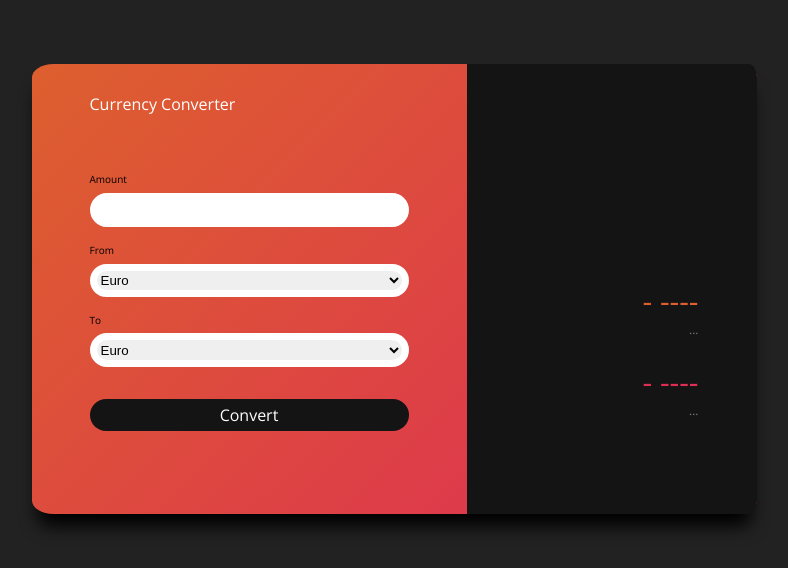
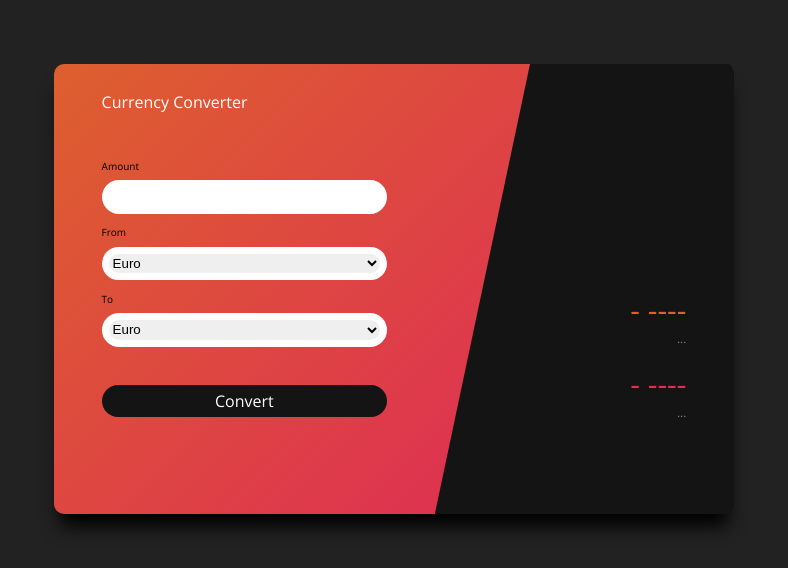
Before and after one commit to anagkazou/currency-converter, a website: page index.html in a window 1280 px wide. Shown: the whole page, without its empty margins (246-1034 px from the left). Drawn offline with nearby package versions, Linux system fonts and the light colour scheme.

Commit message:
Style: Apply slant div

```diff
--- a/index.html
+++ b/index.html
@@ -11,8 +11,9 @@
   <body>
     <div class="card">
       <div class="left-container">
+        <p class="title">Currency Converter</p>
+
         <form action="">
-        <p class="title">Currency Converter</p>
 
         <div class="input-container">
           <p class="label">Amount</p>
@@ -33,7 +34,8 @@
         <a href="#" class="convert-button" id="convert-button">Convert</a>
       </div>
     </form>
-      <div class="right-container">
+
+    <div class="right-container">
         <div id="check-sign" class="check-sign float floating">
             <img src="/css/svg/check.svg" alt="">
           </div>
--- a/style.css
+++ b/style.css
@@ -23,13 +23,13 @@ h1 {
 }
 .title {
   color: white;
-  margin-bottom: 18%;
+  margin-bottom: 12%;
   font-size: 80%;
 }
 
 input {
-  width: 100%;
-  line-height: 2.6em;
+  width: 75%;
+  line-height: 2.5em;
   border-radius: 35px;
   border: none;
   border-left: 7px solid white;
@@ -42,7 +42,7 @@ input:-webkit-autofill:active {
   -webkit-box-shadow: 0 0 0 30px white inset !important;
 }
 select {
-  width: 100%;
+  width: 75%;
   height: 2.5em;
   border: 7px white solid;
   border-radius: 35px;
@@ -58,26 +58,30 @@ select {
 .right-container {
   display: inline-block;
   background: #141414;
-  width: 40%;
+  width: 30%;
   height: 100%;
   border-top-right-radius: 3%;
   border-bottom-right-radius: 3%;
-  padding-right: 8%;
+  padding-right: 7%;
   color: gray;
+  /* margin-top: 25px; */
 }
 
 .right-container p {
-  font-weight: 50;
   font-size: 60%;
 }
 
 .left-container {
-  width: 60%;
+  width: 70%;
   height: 100%;
-  padding: 4% 8%;
+  background: linear-gradient(135deg, #dd5f2e, #de2e54);
+  padding: 4% 7% 7% 7%;
+  clip-path: polygon(0 0, 100% 0, 80% 100%, 0 100%);
+  border-top-left-radius: 10px;
+  border-bottom-left-radius: 10px;
 }
 .input-container {
-  margin-bottom: 5%;
+  margin-bottom: 3%;
 }
 
 .input-container p {
@@ -87,7 +91,7 @@ select {
 
 .convert-button {
   background: #141414;
-  width: 100%;
+  width: 75%;
   display: block;
   font-size: 80%;
   line-height: 2em;
@@ -99,24 +103,25 @@ select {
 }
 
 .card {
-  background: linear-gradient(135deg, #dd5f2e, #de2e54);
+  background: #141414;
   height: 450px;
-  width: 725px;
+  width: 680px;
   vertical-align: middle;
-  border-radius: 3%;
+  border-radius: 10px;
   margin: 0 auto;
   box-shadow: 0 18px 18px -6px black;
 }
 
 .check-sign {
+  background: linear-gradient(135deg, #de2e54, #dd5f2e);
+
   visibility: hidden;
   position: relative;
   width: 100px;
   height: 100px;
   border-radius: 50%;
-  margin: 25% auto;
+  margin: 40% auto;
   margin-right: 0;
-  background: linear-gradient(135deg, #de2e54, #dd5f2e);
 }
 .white-circle {
   position: absolute;
```
